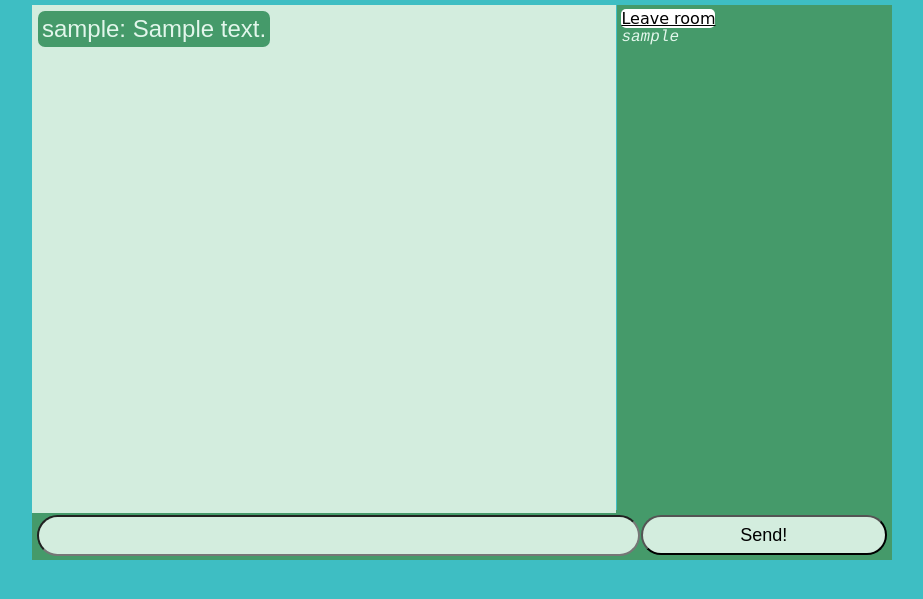
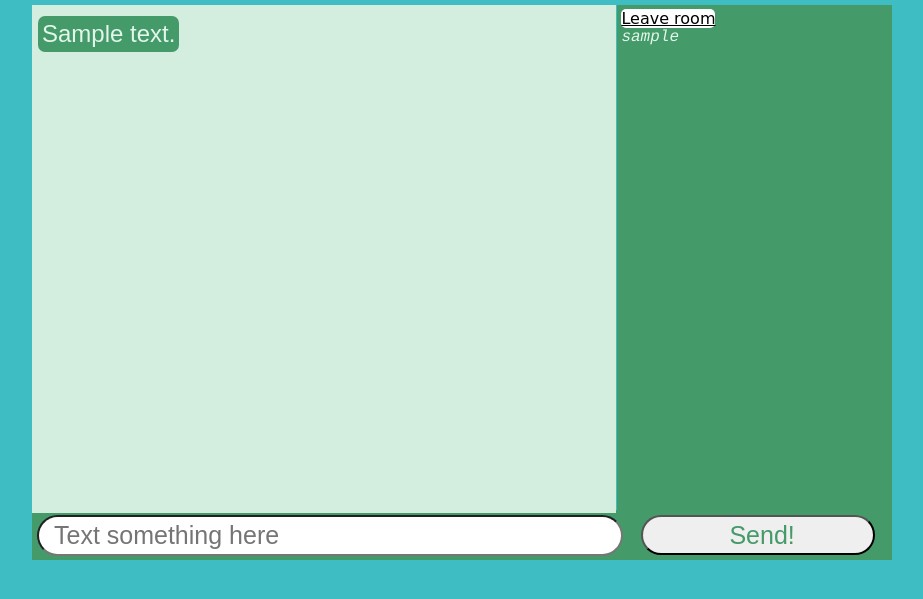
Before and after one commit to VetrovDmitry/super-umbrella, a Flask app: page /room/1 in a window 1280 px wide. Shown: the part 50-649 px from the top of the page, without its empty margins (178-1101 px from the left). Run offline with Flask 2, Linux system fonts and the light colour scheme; a user stored in the database is signed in; tables that the repository leaves empty hold one stand-in row (values such as "Sample post"); some libraries are stand-ins or nearby versions.

Commit message:
messages lesson

```diff
--- a/app/chat/controllers.py
+++ b/app/chat/controllers.py
@@ -91,14 +91,15 @@ def room(room_id):
     ready_messages = list()
     for message in messages:
         if message.member_id == 0:
-            member_name = 'bot'
+            status = 0
+        elif message.member_id == member_id:
+            status = 1
         else:
-            user = User.query.get(message.member_id)
-            member_name = user.username
+            status = 2
 
         ready_messages.append({
             'content': message.content,
-            'member_name': member_name
+            'status': status
         })
 
     memberships = current_room.memberships
--- a/app/static/styles/first.css
+++ b/app/static/styles/first.css
@@ -189,11 +189,13 @@ div.input_message {
 @import url('https://fonts.googleapis.com/css2?family=Fira+Sans:wght@300&family=Montserrat:wght@200&display=swap');
 
 input {
-    width: 100%;
-    height: 100%;
+    width: 95%;
+    height: 100%;f
     background: #D3EDDE;
     border-radius: 40px;
-    font-size: 18px;
+    font-size: 25px;
+    padding-left: 15px;
+    color: #459A6A;
 }
 div.send_button {
     width: 29%;
@@ -202,7 +204,9 @@ div.send_button {
 }
 
 div.message_line {
+    display: flex;
     width: 100%;
+    margin-top: 5px;
     background: transparent;
     min-height: 35px;
     padding: 2px;
@@ -210,8 +214,21 @@ div.message_line {
 @import url('https://fonts.googleapis.com/css2?family=Fira+Sans:wght@100&display=swap');
 
 div.message {
+    display: block;
     background: #459A6A;
     color: #E2F6EB;
+    max-width: 400px;
+    font-family: 'Fira Sans', sans-serif;
+    font-size: 24px;
+    border-radius: 7px;
+    padding: 4px;
+    font-weight: normal;
+    height: 100%;
+}
+
+div.auto_message {
+    background: #E2F6EB;
+    color: #459A6A;
     max-width: 400px;
     font-family: 'Fira Sans', sans-serif;
     font-size: 24px;
@@ -222,10 +239,12 @@ div.message {
 
 .left_side {
     float: left;
+    text-align: left;
 }
 
 .right_side {
     float: right;
+    text-align: right;
 }
 
 @import url('https://fonts.googleapis.com/css2?family=Comfortaa&display=swap');
--- a/app/templates/chat/room.html
+++ b/app/templates/chat/room.html
@@ -8,9 +8,19 @@
             <div class="messages scroll">
                 {% for message in messages %}
                 <div class="message_line">
+                    {% if message['status'] == 0 %}
+                    <div class="auto_message left_side">
+                        {{ message['content'] }}
+                    </div>
+                    {% elif message['status'] == 1 %}
+                    <div class="message right_side">
+                        {{ message['content'] }}
+                    </div>
+                    {% else %}
                     <div class="message left_side">
-                        {{ message.member_name }}: {{ message.content }}
+                        {{ message['content'] }}
                     </div>
+                    {% endif%}
                 </div>
                 {% endfor %}
             </div>
@@ -27,7 +37,7 @@
             <form method="post" action="{{url_for('chat.room', room_id=room_id)}}" autocomplete="off">
                 {{ form.hidden_tag() }}
                 <div class="input_message">
-                    {{ form.content() }}
+                    {{ form.content(placeholder='Text something here') }}
                 </div>
                 <div class="send_button">
                     {{ form.submit() }}
```
